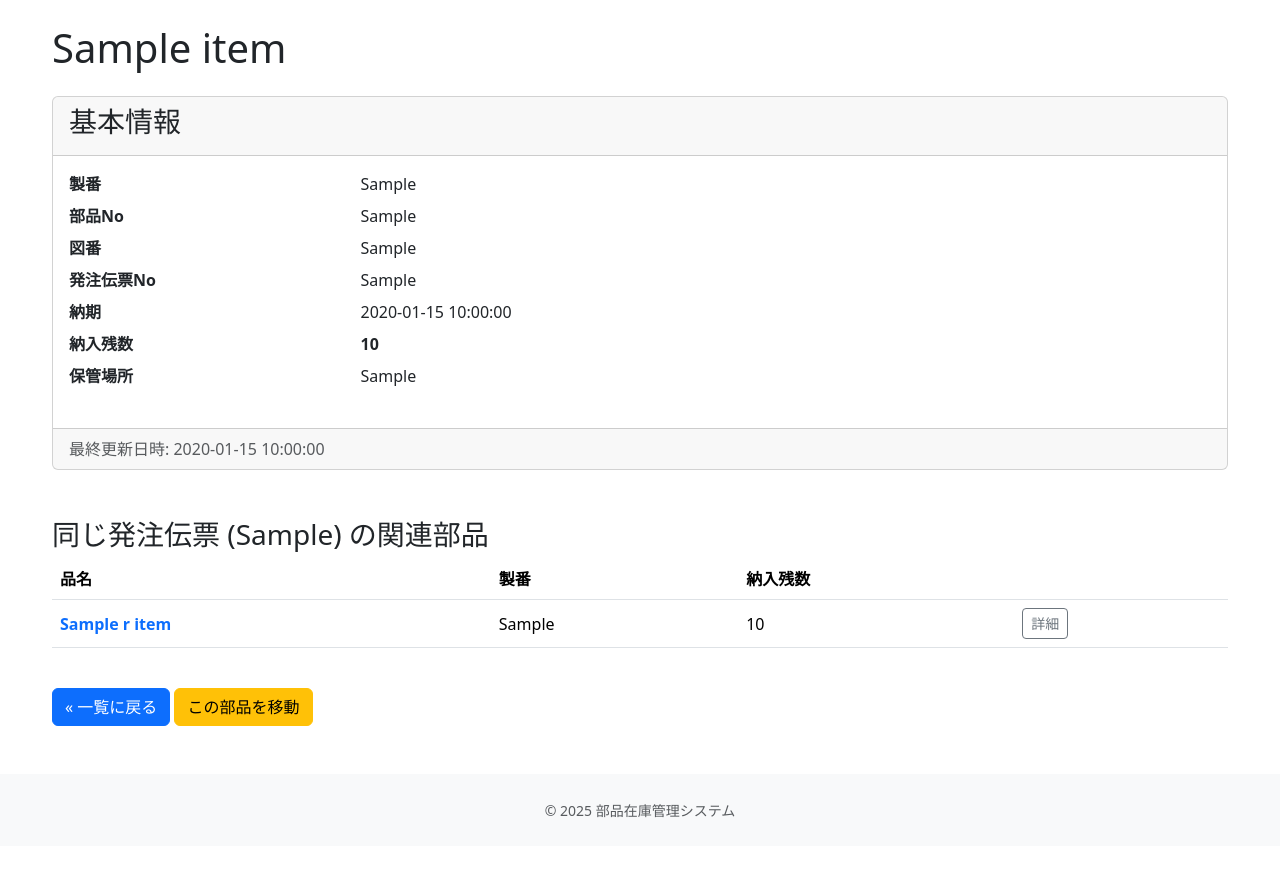
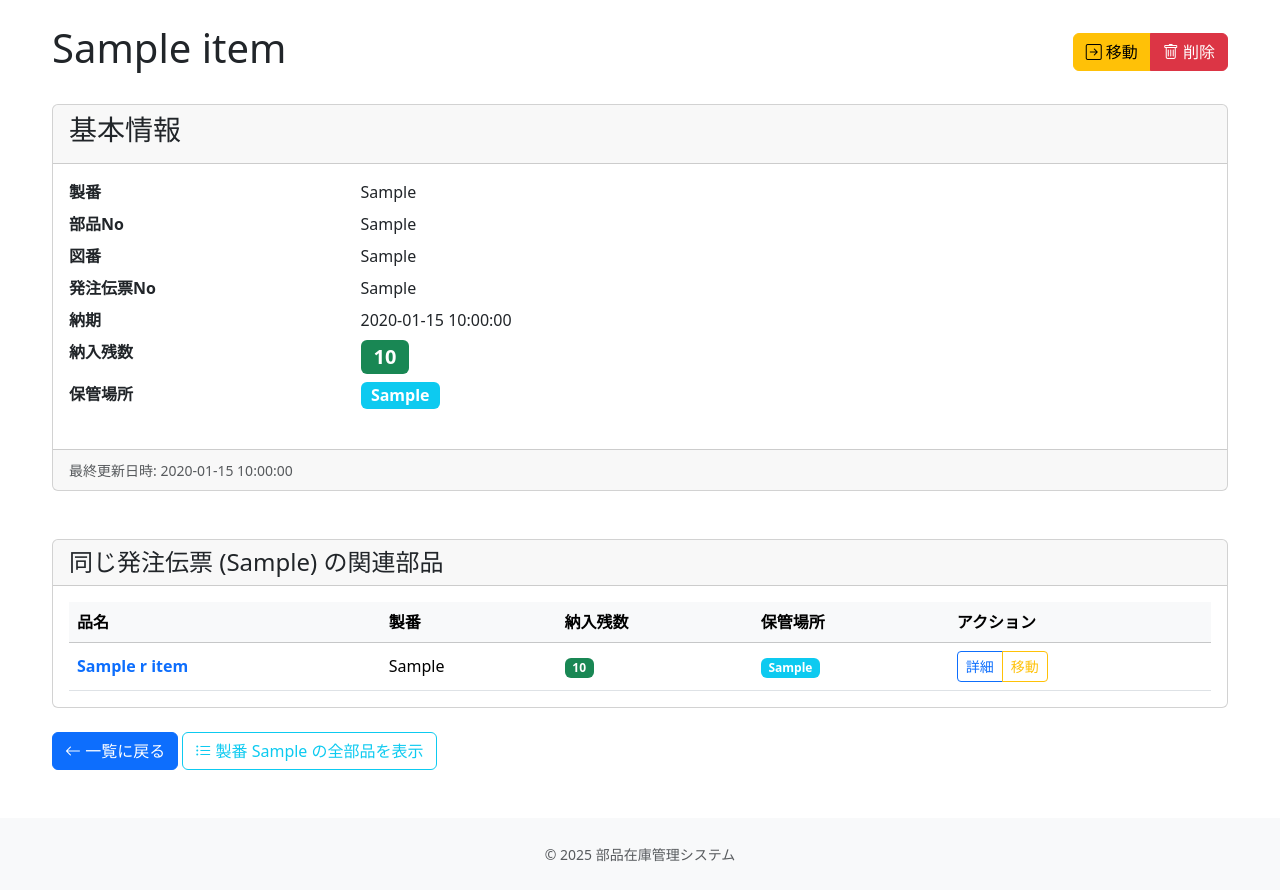
Before and after one commit to ko-matsushita2404/inventory-dashboard, a Flask app: template templates/detail.html in a window 1280 px wide. Shown: the part 76-966 px from the top of the page. Before the commit the page ends 894 px from the top, so only its background shows below. Run offline with Flask 3, Linux system fonts and the light colour scheme; the template is opened without the code that fills it: most values are stand-ins (such as "Sample title", 1, 10 or a date in 2020); data that the repository does not hold is empty; parts of the project's set-up code (start-up, migrations or seed data) failed here and were passed over.

Commit message:
Update detail.html

```diff
--- a/templates/detail.html
+++ b/templates/detail.html
@@ -3,7 +3,17 @@
 {% block title %}部品詳細 - {{ item.parts_name or '' }}{% endblock %}
 
 {% block content %}
-    <h1 class="mb-4">{{ item.parts_name or '部品詳細' }}</h1>
+    <div class="d-flex justify-content-between align-items-center mb-4">
+        <h1>{{ item.parts_name or '部品詳細' }}</h1>
+        <div class="btn-group" role="group">
+            <a href="{{ url_for('move_item', item_id=item.id) }}" class="btn btn-warning">
+                <i class="bi bi-arrow-right-square"></i> 移動
+            </a>
+            <button type="button" class="btn btn-danger" data-bs-toggle="modal" data-bs-target="#deleteModal">
+                <i class="bi bi-trash"></i> 削除
+            </button>
+        </div>
+    </div>
 
     <div class="card mb-4">
         <div class="card-header">
@@ -27,47 +37,134 @@
                 <dd class="col-sm-9">{{ item.delivery_date or '-' }}</dd>
 
                 <dt class="col-sm-3">納入残数</dt>
-                <dd class="col-sm-9"><strong>{{ item.remaining_quantity }}</strong></dd>
+                <dd class="col-sm-9">
+                    <span class="badge bg-{% if item.remaining_quantity > 0 %}success{% else %}secondary{% endif %} fs-5">
+                        {{ item.remaining_quantity }}
+                    </span>
+                </dd>
 
                 <dt class="col-sm-3">保管場所</dt>
-                <dd class="col-sm-9">{{ item.storage_location or '未設定' }}</dd>
+                <dd class="col-sm-9">
+                    <span class="badge bg-info fs-6">{{ item.storage_location or '未設定' }}</span>
+                </dd>
             </dl>
         </div>
         <div class="card-footer text-muted">
-            最終更新日時: {{ item.updated_at or '-' }}
+            <small>最終更新日時: {{ item.updated_at or '-' }}</small>
         </div>
     </div>
 
     {% if related_items %}
         <div class="related-items mt-5">
-            <h3>同じ発注伝票 ({{ item.order_slip_no }}) の関連部品</h3>
+            <div class="card">
+                <div class="card-header">
+                    <h4 class="mb-0">同じ発注伝票 ({{ item.order_slip_no }}) の関連部品</h4>
+                </div>
+                <div class="card-body">
                     <div class="table-responsive">
-                <table class="table table-hover">
-                    <thead>
+                        <table class="table table-hover mb-0">
+                            <thead class="table-light">
                                 <tr>
                                     <th>品名</th>
                                     <th>製番</th>
                                     <th>納入残数</th>
-                            <th></th>
+                                    <th>保管場所</th>
+                                    <th>アクション</th>
                                 </tr>
                             </thead>
                             <tbody>
                                 {% for r_item in related_items %}
                                     <tr>
-                                <td><strong><a href="{{ url_for('item_detail', item_id=r_item.id) }}">{{ r_item.parts_name }}</a></strong></td>
+                                        <td>
+                                            <a href="{{ url_for('item_detail', item_id=r_item.id) }}" class="fw-bold text-decoration-none">
+                                                {{ r_item.parts_name }}
+                                            </a>
+                                        </td>
                                         <td>{{ r_item.production_no }}</td>
-                                <td>{{ r_item.remaining_quantity }}</td>
-                                <td><a href="{{ url_for('item_detail', item_id=r_item.id) }}" class="btn btn-sm btn-outline-secondary">詳細</a></td>
+                                        <td>
+                                            <span class="badge bg-{% if r_item.remaining_quantity > 0 %}success{% else %}secondary{% endif %}">
+                                                {{ r_item.remaining_quantity }}
+                                            </span>
+                                        </td>
+                                        <td>
+                                            <span class="badge bg-info small">{{ r_item.storage_location or '未設定' }}</span>
+                                        </td>
+                                        <td>
+                                            <div class="btn-group btn-group-sm" role="group">
+                                                <a href="{{ url_for('item_detail', item_id=r_item.id) }}" class="btn btn-outline-primary btn-sm">詳細</a>
+                                                <a href="{{ url_for('move_item', item_id=r_item.id) }}" class="btn btn-outline-warning btn-sm">移動</a>
+                                            </div>
+                                        </td>
                                     </tr>
                                 {% endfor %}
                             </tbody>
                         </table>
                     </div>
                 </div>
+            </div>
+        </div>
     {% endif %}
 
     <div class="mt-4">
-        <a href="{{ url_for('index') }}" class="btn btn-primary">&laquo; 一覧に戻る</a>
-        <a href="{{ url_for('move_item', item_id=item.id) }}" class="btn btn-warning">この部品を移動</a>
+        <a href="{{ url_for('index') }}" class="btn btn-primary">
+            <i class="bi bi-arrow-left"></i> 一覧に戻る
+        </a>
+        {% if item.production_no %}
+        <a href="{{ url_for('production_details', production_no=item.production_no) }}" class="btn btn-outline-info">
+            <i class="bi bi-list-ul"></i> 製番 {{ item.production_no }} の全部品を表示
+        </a>
+        {% endif %}
+    </div>
+
+    <!-- 削除確認モーダル -->
+    <div class="modal fade" id="deleteModal" tabindex="-1" aria-labelledby="deleteModalLabel" aria-hidden="true">
+        <div class="modal-dialog modal-dialog-centered">
+            <div class="modal-content">
+                <div class="modal-header bg-danger text-white">
+                    <h5 class="modal-title" id="deleteModalLabel">
+                        <i class="bi bi-exclamation-triangle"></i> 部品の削除確認
+                    </h5>
+                    <button type="button" class="btn-close btn-close-white" data-bs-dismiss="modal" aria-label="Close"></button>
+                </div>
+                <div class="modal-body">
+                    <div class="alert alert-warning" role="alert">
+                        <strong>警告:</strong> この操作は元に戻すことができません。
+                    </div>
+                    <p><strong>以下の部品を削除しますか？</strong></p>
+                    <dl class="row">
+                        <dt class="col-sm-4">品名:</dt>
+                        <dd class="col-sm-8">{{ item.parts_name or '-' }}</dd>
+                        <dt class="col-sm-4">製番:</dt>
+                        <dd class="col-sm-8">{{ item.production_no or '-' }}</dd>
+                        <dt class="col-sm-4">部品No:</dt>
+                        <dd class="col-sm-8">{{ item.parts_no or '-' }}</dd>
+                        <dt class="col-sm-4">納入残数:</dt>
+                        <dd class="col-sm-8">{{ item.remaining_quantity }}</dd>
+                    </dl>
+                </div>
+                <div class="modal-footer">
+                    <button type="button" class="btn btn-secondary" data-bs-dismiss="modal">キャンセル</button>
+                    <form action="{{ url_for('delete_item', item_id=item.id) }}" method="post" class="d-inline">
+                        <button type="submit" class="btn btn-danger">
+                            <i class="bi bi-trash"></i> 削除実行
+                        </button>
+                    </form>
+                </div>
+            </div>
+        </div>
     </div>
 {% endblock %}
+
+{% block extra_js %}
+<script>
+// 削除後のリダイレクト処理
+document.addEventListener('DOMContentLoaded', function() {
+    const deleteModal = document.getElementById('deleteModal');
+    if (deleteModal) {
+        deleteModal.addEventListener('shown.bs.modal', function () {
+            // モーダルが表示された時の処理（必要に応じて）
+        });
+    }
+});
+</script>
+{% endblock %}
```
Lines whose indentation alone changed are shown as unchanged.
